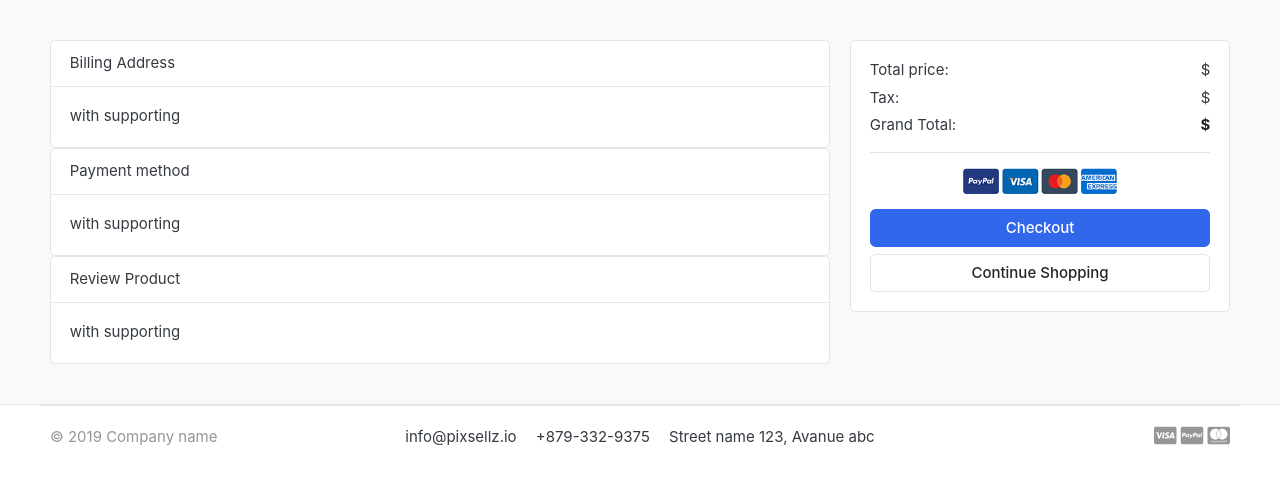
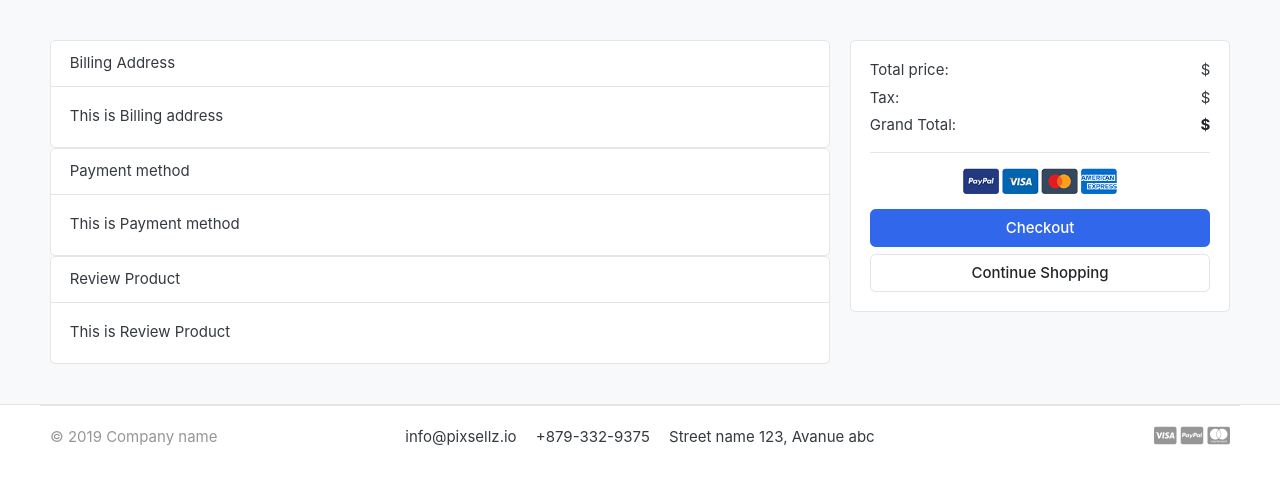
Before and after one commit to muhammedseydali/e-kart, a Django app: page /orders/payments in a window 1280 px wide. Shown: the part 118-603 px from the top of the page. Run offline with Django 4.2, Linux system fonts and the light colour scheme; data that the repository does not hold is empty; some libraries are stand-ins or nearby versions; some web fonts are replaced.

Commit message:
order views updated for payments

```diff
--- a/orders/views.py
+++ b/orders/views.py
@@ -52,7 +52,16 @@
         order_number = current_date + str(data.id)
         data.order_number = order_number
         data.save()
-        return redirect('checkout')
+
+        order = Order.objects.get(user=current_user, is_ordered=False, order_number=order_number)
+        context= {
+            'order':order,
+            'cart_items':cart_items,
+            'total':total,
+            'tax':tax,
+            'grand_total':grand_total
+        }
+        return render(request,'payments.html',context)
     else:
         return render(request,'place_order.html')
 
--- a/templates/payments.html
+++ b/templates/payments.html
@@ -7,19 +7,19 @@
     <div class="card">
         <div class="card-header">Billing Address</div>
         <div class="card-body">
-            <p class="card-text">with supporting  </p>
+            <p class="card-text">This is Billing address  </p>
         </div>
     </div>
     <div class="card">
         <div class="card-header">Payment method</div>
         <div class="card-body">
-            <p class="card-text">with supporting  </p>
+            <p class="card-text">This is Payment method  </p>
         </div>
     </div>
     <div class="card">
         <div class="card-header">Review Product</div>
         <div class="card-body">
-            <p class="card-text">with supporting  </p>
+            <p class="card-text">This is Review Product  </p>
         </div>
     </div>
 
```
